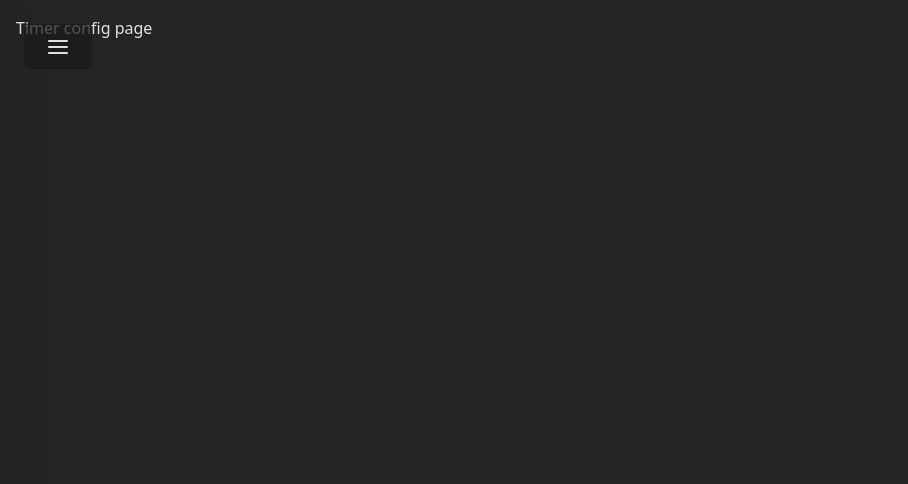
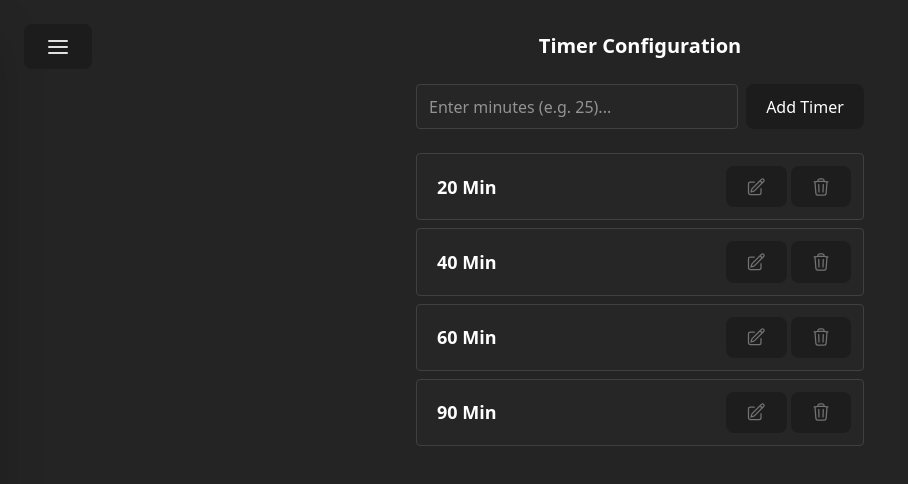
Before and after one commit to literandltx/timer-frontend-react, a React (Vite) app: page /settings/timers in a window 1280 px wide. Shown: the top 484 px of the page, without its empty margins (0-908 px from the left). Built offline with nearby package versions, Linux system fonts and the light colour scheme.

Commit message:
add timer config page

```diff
--- a/src/pages/TimerConfigPage.tsx
+++ b/src/pages/TimerConfigPage.tsx
@@ -1,9 +1,127 @@
+import {useState} from "react";
+import {useTimerSettings} from "../hooks/useTimerSettings";
+import EditableListItem from "../components/common/EditableListItem";
+
 function TimerConfigPage() {
+    const {
+        availableOptions,
+        addCustomOption,
+        removeOption
+    } = useTimerSettings();
+
+    const [editingId, setEditingId] = useState<number | null>(null);
+    const [editValue, setEditValue] = useState<string>("");
+    const [newTime, setNewTime] = useState<string>("");
+
+    const handleAddTimer = () => {
+        const minutes = parseInt(newTime, 10);
+
+        if (isNaN(minutes) || minutes <= 0) {
+            alert("Please enter a valid positive number for minutes.");
+            return;
+        }
+
+        addCustomOption(minutes);
+        setNewTime("");
+    };
+
+    const handleDeleteTimer = (id: number) => {
+        if (availableOptions.length <= 1) {
+            alert("You must have at least one timer option.");
+            return;
+        }
+
+        if (window.confirm("Are you sure you want to delete this timer option?")) {
+            removeOption(id);
+        }
+    };
+
+    const handleStartEdit = (id: number, currentValue: number) => {
+        setEditingId(id);
+        setEditValue(currentValue.toString());
+    };
+
+    const handleSaveEdit = (id: number) => {
+        const minutes = parseInt(editValue, 10);
+
+        if (isNaN(minutes) || minutes <= 0) {
+            alert("Please enter a valid positive number.");
+            return;
+        }
+
+        // Since the hook doesn't expose a direct 'update' method,
+        // we simulate an edit by removing the old one and adding the new one.
+        // Note: This generates a new ID.
+        removeOption(id);
+        addCustomOption(minutes);
+
+        handleCancelEdit();
+    };
+
+    const handleCancelEdit = () => {
+        setEditingId(null);
+        setEditValue("");
+    };
+
     return (
-        <div>
-            Timer config page
+        <div className="flex flex-col items-center gap-6 p-4 w-full text-white">
+            <h2 className="text-xl font-bold">Timer Configuration</h2>
+
+            <div className="flex gap-2 w-full max-w-md">
+                <input
+                    type="number"
+                    min="1"
+                    value={newTime}
+                    onChange={(e) => setNewTime(e.target.value)}
+                    placeholder="Enter minutes (e.g. 25)..."
+                    className="flex-1 bg-neutral-800 border border-neutral-700 rounded px-3 py-2 focus:outline-none"
+                    onKeyDown={(e) => e.key === "Enter" && handleAddTimer()}
+                />
+                <button onClick={handleAddTimer}>
+                    Add Timer
+                </button>
+            </div>
+
+            <ul className="w-full max-w-md space-y-2">
+                {availableOptions.map((option) => {
+                    const isEditing = editingId === option.id;
+
+                    return (
+                        <EditableListItem
+                            key={option.id}
+                            isEditing={isEditing}
+                            onEdit={() => handleStartEdit(option.id, option.value)}
+                            onDelete={() => handleDeleteTimer(option.id)}
+                            onSave={() => handleSaveEdit(option.id)}
+                            onCancel={handleCancelEdit}
+                        >
+                            {isEditing ? (
+                                <div className="flex items-center gap-2 w-full">
+                                    <input
+                                        type="number"
+                                        min="1"
+                                        value={editValue}
+                                        onChange={(e) => setEditValue(e.target.value)}
+                                        className="w-full px-2 py-1 text-sm text-white bg-transparent rounded border border-white/30 focus:border-white focus:outline-none"
+                                        autoFocus
+                                        onKeyDown={(e) => {
+                                            if (e.key === "Enter") handleSaveEdit(option.id);
+                                            if (e.key === "Escape") handleCancelEdit();
+                                        }}
+                                    />
+                                    <span className="text-xs text-white/50">min</span>
+                                </div>
+                            ) : (
+                                <span className="font-bold text-lg text-white">
+                                    {option.value} Min
+                                </span>
+                            )}
+                        </EditableListItem>
+                    );
+                })}
+            </ul>
         </div>
-    )
+    );
 }
 
 export default TimerConfigPage;
```
